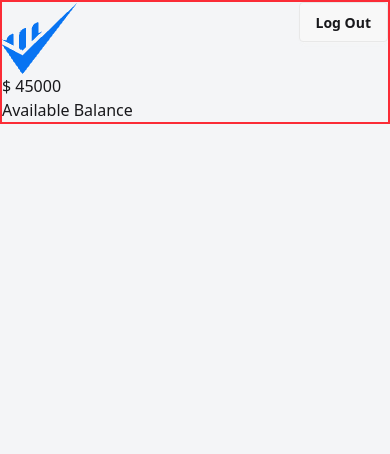
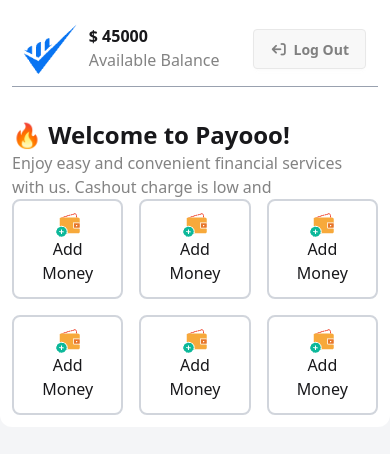
Before and after one commit to Syful-Islam1/payoo-mobile-mfs, a plain HTML site: page home.html in a window 390 px wide. Drawn offline with nearby package versions, Linux system fonts and the light colour scheme.

Commit message:
Welcome to Payoo mobile app 2nd part done

```diff
--- a/home.html
+++ b/home.html
@@ -7,22 +7,60 @@
     <title>Document</title>
     <link href="https://cdn.jsdelivr.net/npm/daisyui@5" rel="stylesheet" type="text/css" />
     <script src="https://cdn.jsdelivr.net/npm/@tailwindcss/browser@4"></script>
+    <!-- font awesome cdn -->
+    <link rel="stylesheet" href="https://cdnjs.cloudflare.com/ajax/libs/font-awesome/7.0.1/css/all.min.css"
+        integrity="sha512-2SwdPD6INVrV/lHTZbO2nodKhrnDdJK9/kg2XD1r9uGqPo1cUbujc+IYdlYdEErWNu69gVcYgdxlmVmzTWnetw=="
+        crossorigin="anonymous" referrerpolicy="no-referrer" />
 </head>
 
 <body class="bg-[#f4f5f7] h-[100vh]">
-    <div class="border-2 border-red-500 min-h-[50px] flex justify-between">
-        <div>
-            <img src="./assets/Group.png" alt="">
+    <div class="max-w-lg mx-auto bg-white rounded-b-xl p-3">
+        <div class="border-b-1 border-gray-400 p-3 min-h-[50px] flex justify-between items-center">
+            <div class="flex">
+                <img class="h-[50px]" src="./assets/Group.png" alt="">
+                <div class="ml-3">
+                    <h2 class="font-bold">$ <span>45000</span></h2>
+                    <p class="text-[#08080880]">Available Balance</p>
+                </div>
+            </div>
             <div>
-                <h2>$ <span>45000</span></h2>
-                <p>Available Balance</p>
+                <button class="btn text-[#08080880]"><i class="fa-solid fa-arrow-right-from-bracket rotate-180"></i>Log
+                    Out</button>
             </div>
         </div>
-        <div>
-            <button class="btn">Log Out</button>
+        <div class="mt-8">
+            <h1 class="text-2xl font-bold">🔥 Welcome to Payooo!</h1>
+            <p class="text-[#08080880]">Enjoy easy and convenient financial services with us. Cashout charge is low and
+            </p>
         </div>
+        <div class="min-h-[200px] grid grid-cols-3 gap-4">
+            <div class="border-2 border-gray-300 rounded-lg p-3 text-center">
+                <img src="./assets/wallet1.png" class="mx-auto" alt="">
+                <h2>Add Money</h2>
+            </div>
+            <div class="border-2 border-gray-300 rounded-lg p-3 text-center">
+                <img src="./assets/wallet1.png" class="mx-auto" alt="">
+                <h2>Add Money</h2>
+            </div>
+            <div class="border-2 border-gray-300 rounded-lg p-3 text-center">
+                <img src="./assets/wallet1.png" class="mx-auto" alt="">
+                <h2>Add Money</h2>
+            </div>
+            <div class="border-2 border-gray-300 rounded-lg p-3 text-center">
+                <img src="./assets/wallet1.png" class="mx-auto" alt="">
+                <h2>Add Money</h2>
+            </div>
+            <div class="border-2 border-gray-300 rounded-lg p-3 text-center">
+                <img src="./assets/wallet1.png" class="mx-auto" alt="">
+                <h2>Add Money</h2>
+            </div>
+            <div class="border-2 border-gray-300 rounded-lg p-3 text-center">
+                <img src="./assets/wallet1.png" class="mx-auto" alt="">
+                <h2>Add Money</h2>
+            </div>
+        </div>
+    </div>
 
-    </div>
 </body>
 
 </html>
```
Also changed, not shown: index.html (+5 -4 lines).
